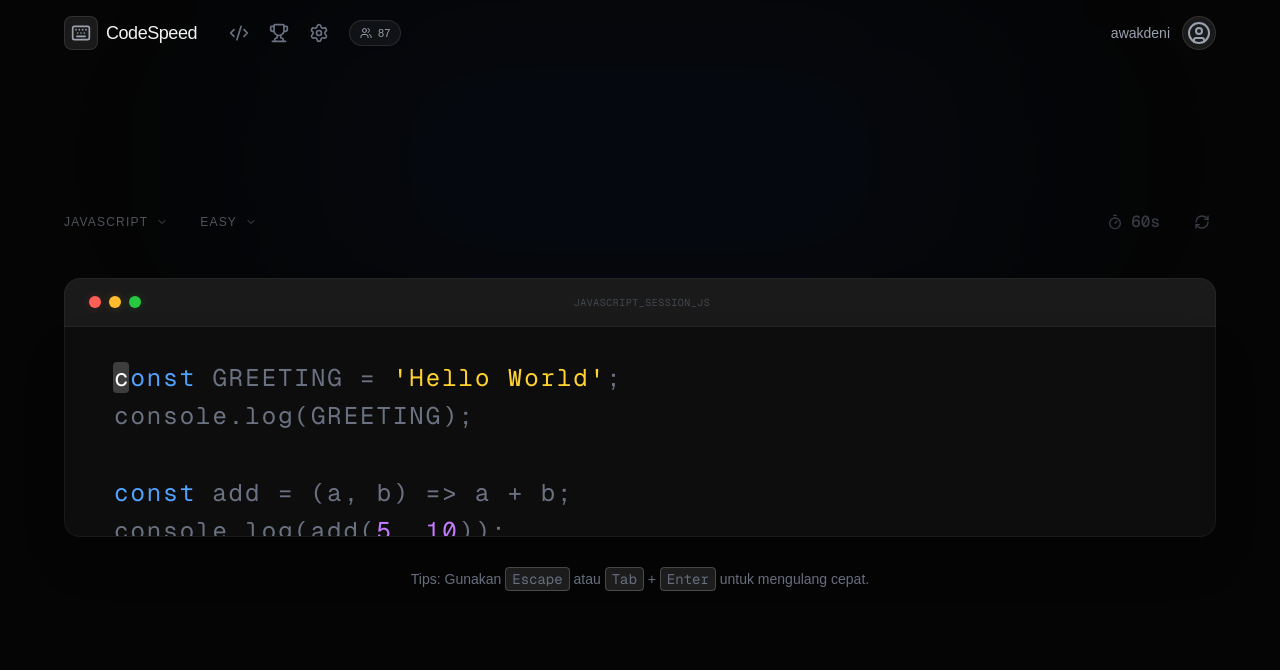
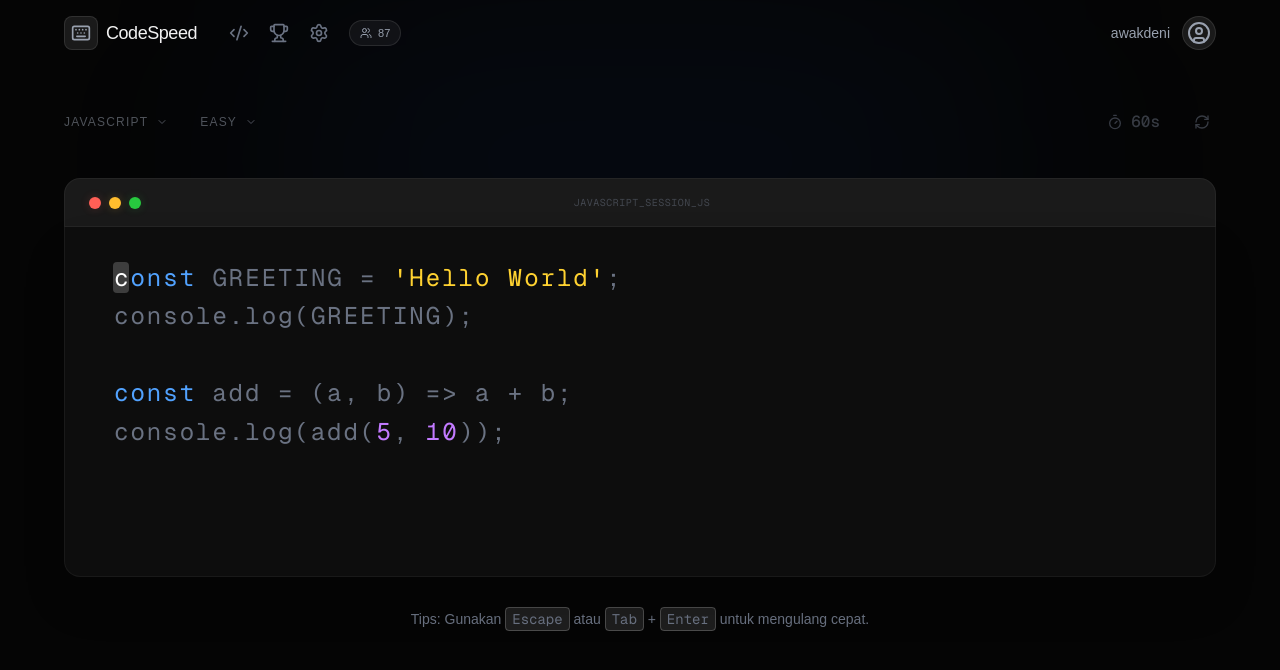
Before and after one commit to awakdeni/typing-test, a Next.js app: page / in a window 1280 px wide. Shown: the top 670 px of the page. Built offline with nearby package versions, Linux system fonts and the light colour scheme.

Commit message:
style: menambah tinggi terminal dan menetapkan posisi di bagian atas layar

```diff
--- a/src/app/page.tsx
+++ b/src/app/page.tsx
@@ -39,8 +39,8 @@ export default function Home() {
           </div>
         </header>
 
-        {/* Main Component - Centered vertically more */}
-        <div className="my-auto">
+        {/* Main Component - Fixed to top */}
+        <div className="mt-8">
           <TypingTest />
         </div>
 
--- a/src/components/CodeDisplay.tsx
+++ b/src/components/CodeDisplay.tsx
@@ -91,7 +91,7 @@ export const CodeDisplay: React.FC<CodeDisplayProps> = ({
 
       <div
         ref={containerRef}
-        className="relative font-mono text-2xl leading-[1.6] bg-[#0d0d0d] pt-8 pb-12 px-12 rounded-b-2xl border-x border-b border-white/5 shadow-2xl overflow-y-hidden h-[210px] scrollbar-hide"
+        className="relative font-mono text-2xl leading-[1.6] bg-[#0d0d0d] pt-8 pb-12 px-12 rounded-b-2xl border-x border-b border-white/5 shadow-2xl overflow-y-auto h-[350px] scrollbar-hide"
       >
         <div className="whitespace-pre-wrap break-words">
           {code.split('').map((char, index) => {
```
